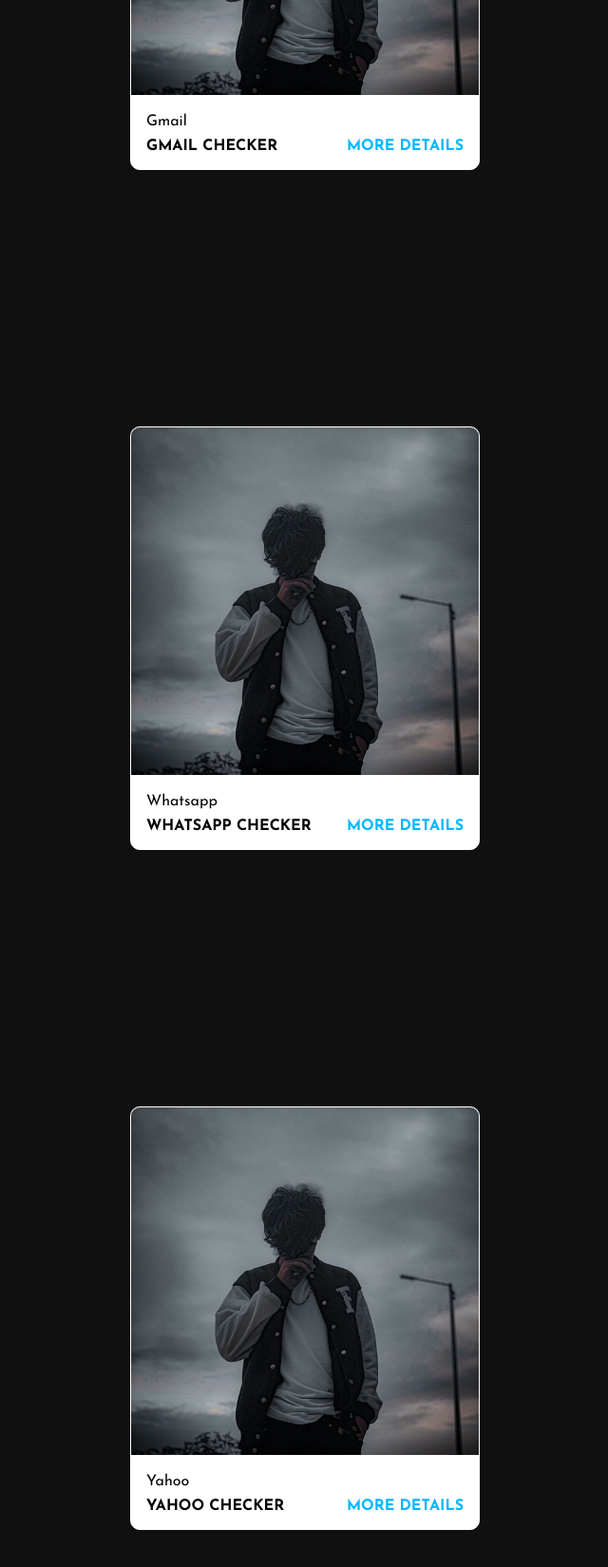
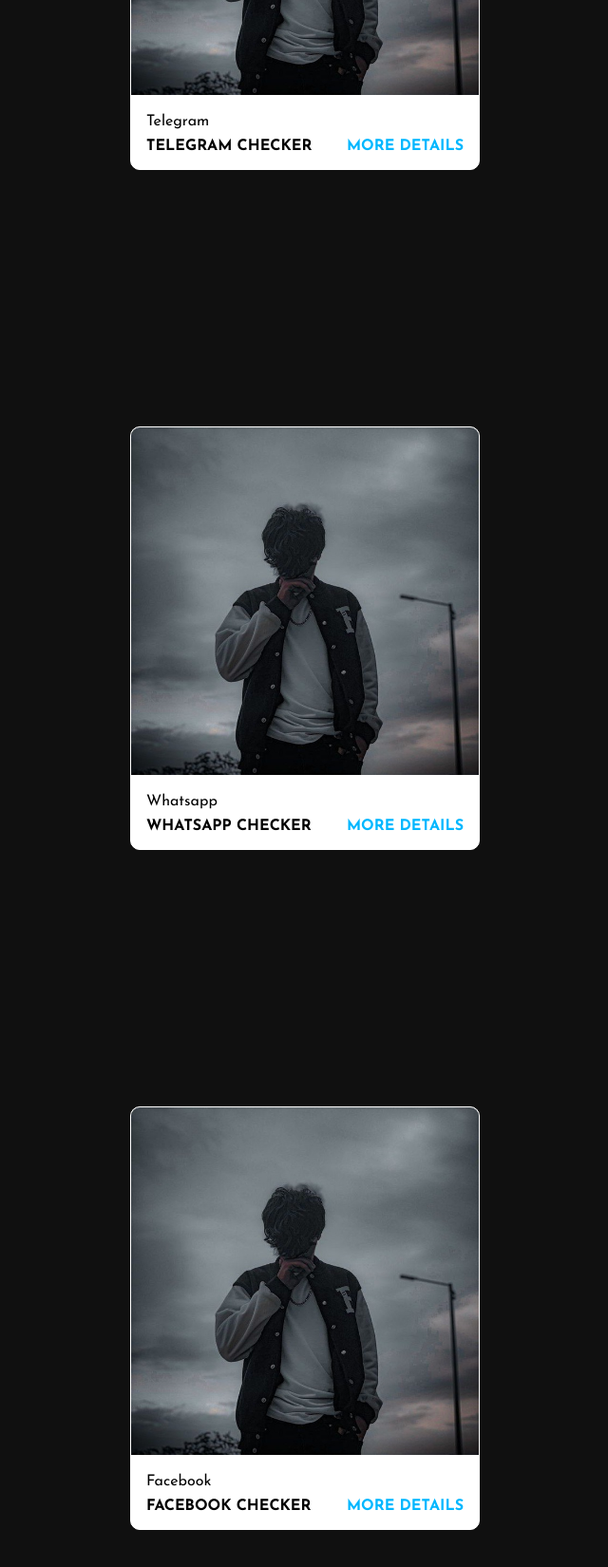
Before and after one commit to Source-Ze/htm, a plain HTML site: page index.html in a window 1280 px wide. Shown: the part 3260-4910 px from the top of the page at 95% size, without its empty margins (319-959 px from the left). Drawn offline with Linux system fonts and the light colour scheme.

Commit message:
Update index.html

```diff
--- a/index.html
+++ b/index.html
@@ -112,10 +112,10 @@
           <img src="./imgs/mody-elhypa.png">
         </div>
         <div class="paths-info">
-          <p class="paths-category">Gmail</p>
+          <p class="paths-category">Telegram</p>
           <strong class="paths-title">
-            <span>Gmail checker</span>
-            <a href="https://0xmody.org/check/gmail/?email=example" target="_blank" class="more-details">More details</a>
+            <span>Telegram checker</span>
+            <a href="https://t.me/UP_UO" target="_blank" class="more-details">More details</a>
           </strong>
         </div>
       </div>
@@ -153,10 +153,10 @@
           <img src="./imgs/mody-elhypa.png">
         </div>
         <div class="paths-info">
-          <p class="paths-category">Yahoo</p>
+          <p class="paths-category">Facebook</p>
           <strong class="paths-title">
-            <span>Yahoo checker</span>
-            <a href="https://0xmody.org/check/yahoo/?email=email" target="_blank" class="more-details">More details</a>
+            <span>Facebook checker</span>
+            <a href="https://www.facebook.com/profile.php?id=100043877542385&mibextid=ZbWKwL" target="_blank" class="more-details">More details</a>
           </strong>
         </div>
       </div>
```
